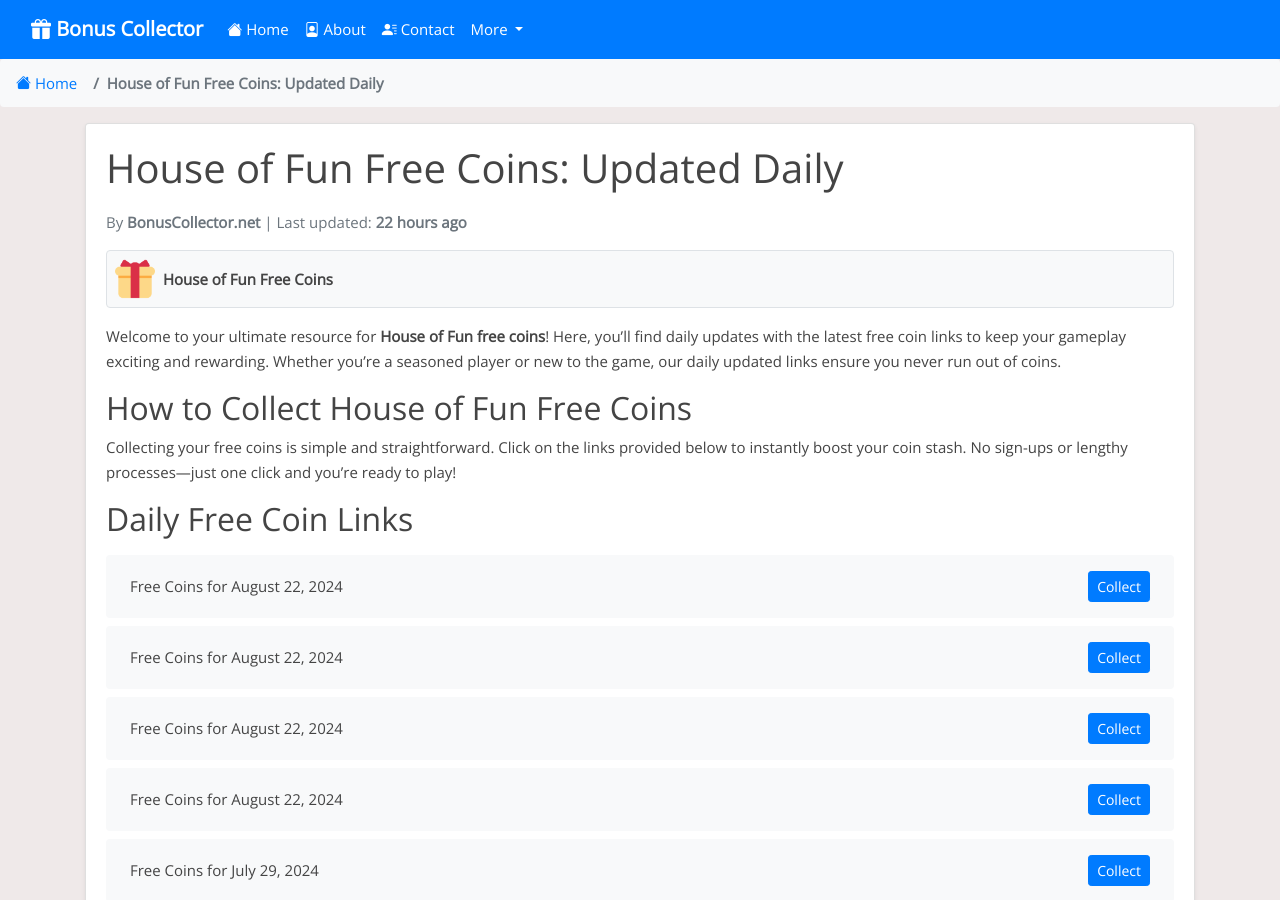
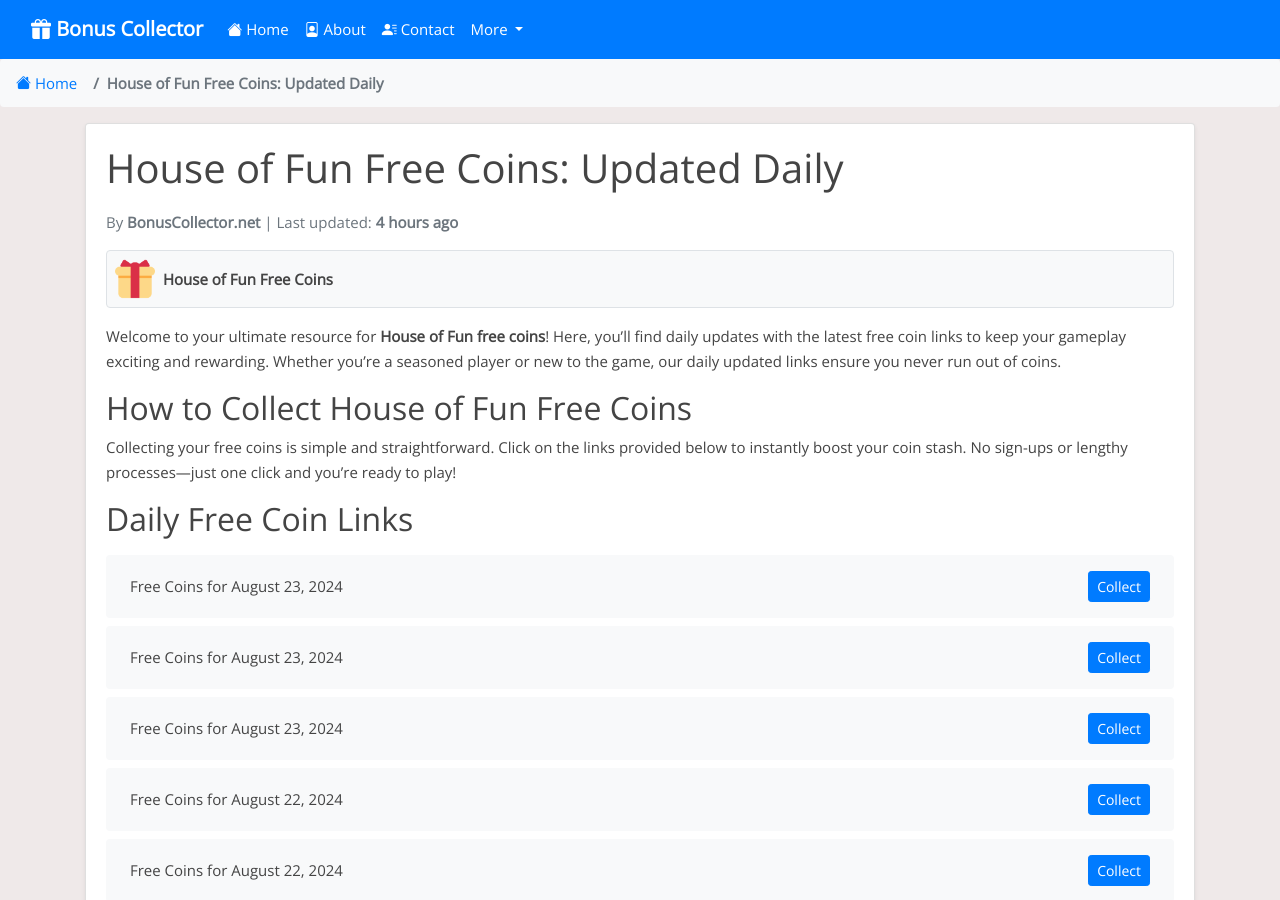
Before and after one commit to Prollad99/bs-net, a Jekyll site: the page built from _posts/2024-06-29-house-of-fun.md, in a window 1280 px wide and 900 px high. Built offline with Jekyll 4.4.1, drawn with Linux system fonts in a browser that asks for light colours; nearby versions of some CDN libraries; comment, search, counter and statistics services are not loaded; some of the changed text lies outside the part shown.

Commit message:
Update house-of-fun reward links and last modified date

```diff
--- a/_data/include_files.yml
+++ b/_data/include_files.yml
@@ -11,7 +11,7 @@
   last_modified: 2024-08-23 03:34:54
 
 house-of-fun.html:
-  last_modified: 2024-08-22 11:09:05
+  last_modified: 2024-08-23 04:37:01
 
 cash-frenzy.html:
   last_modified: 2024-08-23 04:12:49
--- a/_includes/house-of-fun.html
+++ b/_includes/house-of-fun.html
@@ -1,4 +1,16 @@
 <ul class="list-group mt-3 mb-4">
+  <li class="list-group-item d-flex justify-content-between align-items-center">
+    <span>Free Coins for August 23, 2024</span>
+    <a href="https://playtika.onelink.me/hof/w4blbwsu?af_dp=hof%3A%2F%2F&af_force_deeplink=true&c_id=2024M8D23_07&s_id=1060&deeplink=eyJpZCI6ImMxOWFhNzg1LTBlODAtNDY1OC04OGIzLTY3OTJkMjQ3Yzg0NyIsImFjIjoiaG9mX2dpZnRfY291cG9uIn0=" class="btn btn-primary btn-sm">Collect</a>
+  </li>
+  <li class="list-group-item d-flex justify-content-between align-items-center">
+    <span>Free Coins for August 23, 2024</span>
+    <a href="https://playtika.onelink.me/hof/w4blbwsu?af_dp=hof%3A%2F%2F&af_force_deeplink=true&c_id=2024M8D22_23&s_id=1060&deeplink=eyJpZCI6IjJjNGQ2YjdkLTg1YWItNDE1Zi04NWYzLWFlYzc3Y2Y3ZjViMSIsImFjIjoiaG9mX2dpZnRfY291cG9uIn0=" class="btn btn-primary btn-sm">Collect</a>
+  </li>
+  <li class="list-group-item d-flex justify-content-between align-items-center">
+    <span>Free Coins for August 23, 2024</span>
+    <a href="https://playtika.onelink.me/hof/w4blbwsu?af_dp=hof%3A%2F%2F&af_force_deeplink=true&c_id=2024M8D22_19&s_id=1060&deeplink=eyJpZCI6IjBhNzVmYjgyLWE2MzMtNGQ3Ny04ODNjLTliMDY5M2ZkMTE0OSIsImFjIjoiaG9mX2dpZnRfY291cG9uIn0=" class="btn btn-primary btn-sm">Collect</a>
+  </li>
   <li class="list-group-item d-flex justify-content-between align-items-center">
     <span>Free Coins for August 22, 2024</span>
     <a href="https://playtika.onelink.me/hof/w4blbwsu?af_force_deeplink=true&deeplink=eyJpZCI6IjJlYmQxMjVmLTFhYjItNDNhMC1iYzhiLTQwMzE3ZDc4MzBhMiIsImFjIjoiaG9mX2dpZnRfY291cG9uIn0=" class="btn btn-primary btn-sm">Collect</a>
@@ -387,16 +399,4 @@
     <span>Free Coins for August 8, 2024</span>
     <a href="https://playtika.onelink.me/hof/w4blbwsu?af_force_deeplink=true&deeplink=eyJpZCI6ImVjZDljMjg4LWI2NGEtNDNmNC05NGNlLTk0ZmQxMDhjYmY4ZCIsImFjIjoiaG9mX2dpZnRfY291cG9uIn0=" class="btn btn-primary btn-sm">Collect</a>
   </li>
-  <li class="list-group-item d-flex justify-content-between align-items-center">
-    <span>Free Coins for August 10, 2024</span>
-    <a href="https://playtika.onelink.me/hof/w4blbwsu?af_force_deeplink=true&deeplink=eyJpZCI6IjZhMTNhNmFkLWRiYWItNDY4MS1iODQ1LTJhMzBiOTQ5OWY2MCIsImFjIjoiaG9mX2dpZnRfY291cG9uIn0=" class="btn btn-primary btn-sm">Collect</a>
-  </li>
-  <li class="list-group-item d-flex justify-content-between align-items-center">
-    <span>Free Coins for August 10, 2024</span>
-    <a href="https://playtika.onelink.me/hof/w4blbwsu?af_force_deeplink=true&deeplink=eyJpZCI6IjRkNTgwOGJkLWNkNWQtNDYxZC1hM2RmLTIwYzU5NjA1MTI1YyIsImFjIjoiaG9mX2dpZnRfY291cG9uIn0=" class="btn btn-primary btn-sm">Collect</a>
-  </li>
-  <li class="list-group-item d-flex justify-content-between align-items-center">
-    <span>Free Coins for August 10, 2024</span>
-    <a href="https://playtika.onelink.me/hof/w4blbwsu?af_force_deeplink=true&deeplink=eyJpZCI6ImIyMGYzYjdhLWI4YzYtNGFjMy1iZjlhLWVhYjc1MGRmNzg4YiIsImFjIjoiaG9mX2dpZnRfY291cG9uIn0=" class="btn btn-primary btn-sm">Collect</a>
-  </li>
 </ul>
```
Also changed, not shown: links-json/house-of-fun.json (+12 -12 lines).
